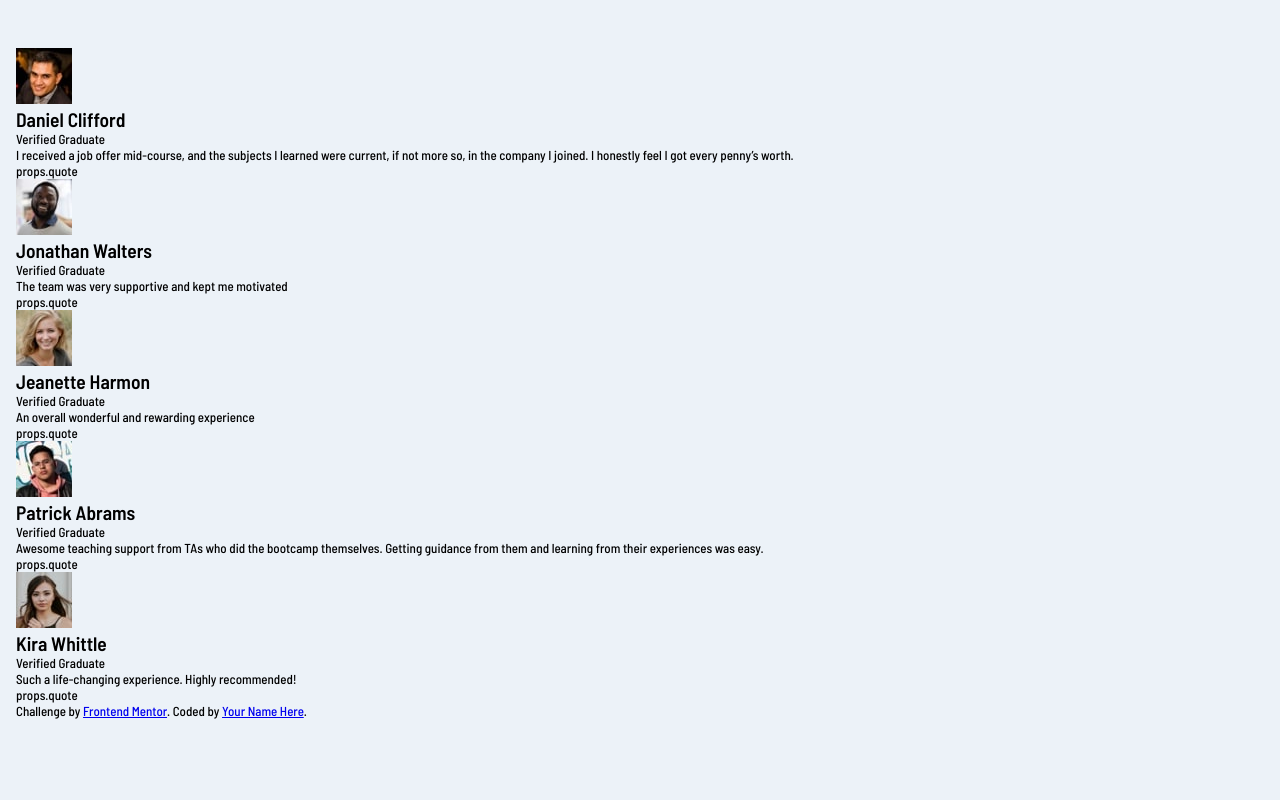
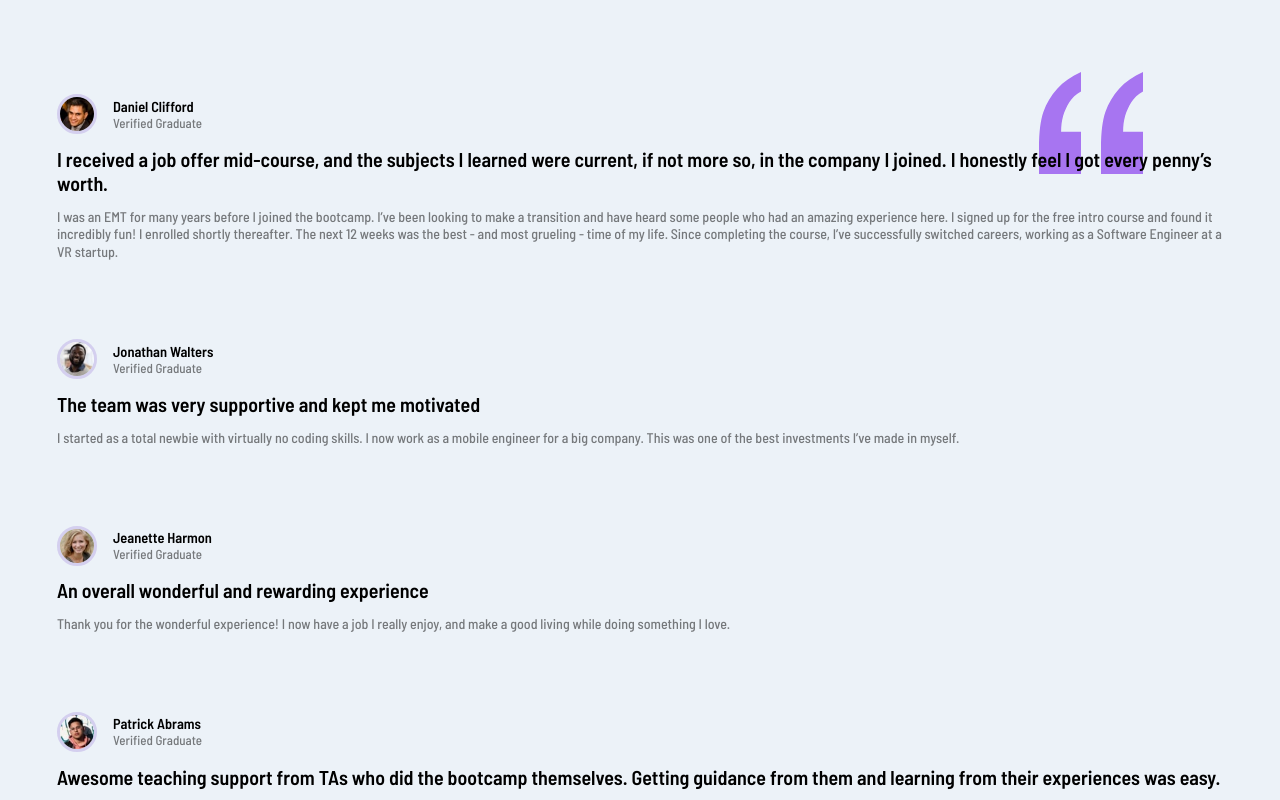
Before and after one commit to Deva-Mari/Testimonials-grid-section, a React (Create React App) app: page / in a window 1280 px wide. Shown: the top 800 px of the page. Built offline with nearby package versions, Linux system fonts and the light colour scheme.

Commit message:
added basic card styling

```diff
--- a/src/components/Card.tsx
+++ b/src/components/Card.tsx
@@ -25,7 +25,7 @@
         </div>
       </div>
       <p className={styles.blurb}>{props.blurb}</p>
-      <p className={styles.quote}>props.quote</p>
+      <p className={styles.quote}>{props.quote}</p>
     </div>
   );
 };
--- a/src/css/Card.module.css
+++ b/src/css/Card.module.css
@@ -1 +1,49 @@
-/* No CSS *//*# sourceMappingURL=Card.module.css.map */
+.card {
+  padding: 33px;
+  padding-top: 22px;
+  border-radius: 10px;
+  margin: 1.5rem;
+}
+
+.card:first-of-type {
+  background-image: url(../assets/bg-pattern-quotation.svg);
+  background-repeat: no-repeat;
+  background-position: 90% 0%;
+}
+
+.card .header {
+  display: -webkit-box;
+  display: -ms-flexbox;
+  display: flex;
+  -webkit-box-align: center;
+      -ms-flex-align: center;
+          align-items: center;
+}
+
+.card .header img {
+  border-radius: 50%;
+  border: 3px solid rgba(117, 65, 200, 0.2);
+  margin-right: 1rem;
+  width: 2.5rem;
+}
+
+.card .header div h2 {
+  font-size: .9rem;
+}
+
+.card .header div p {
+  opacity: .5;
+}
+
+.card .blurb {
+  margin: .8rem 0;
+  font-weight: 600;
+  font-size: 20px;
+}
+
+.card .quote {
+  opacity: .5;
+  font-size: 14px;
+  line-height: 1.1rem;
+}
+/*# sourceMappingURL=Card.module.css.map */
--- a/src/css/Card.module.scss
+++ b/src/css/Card.module.scss
@@ -1,3 +1,43 @@
-// .card{
+@import "./variables.scss";
+.card{
+    // background: $moderateViolet;
+    padding: 33px;
+    padding-top: 22px;
+    border-radius: 10px;
+    margin: 1.5rem;
+    &:first-of-type{
+        background-image: url(../assets/bg-pattern-quotation.svg);
+        background-repeat: no-repeat;
+        background-position: 90% 0%;
+    }
+    .header{
+        display: flex;
+        align-items: center;
+        img{
+            border-radius: 50%;
+            border: 3px solid rgba($moderateViolet, .2);
+            margin-right: 1rem;
+            width: 2.5rem;
+        }
+        div{
+            h2{
+                font-size: .9rem;
+            }
+            p{
+                opacity: .5;
+            }
+        }
+    }
+    .blurb{
+        margin: .8rem 0;
+        font-weight: 600;
+        font-size: 20px;
+    }
+    .quote{
+        opacity: .5;
+        font-size: 14px;
+        line-height: 1.1rem;
+    }
 
-// }
+
+}
--- a/src/css/index.css
+++ b/src/css/index.css
@@ -13,6 +13,6 @@
 body {
   font-size: 13px;
   background-color: #ecf2f8;
-  padding: 3rem 1rem;
+  padding: 3rem 0;
 }
 /*# sourceMappingURL=index.css.map */
--- a/src/css/index.scss
+++ b/src/css/index.scss
@@ -14,5 +14,5 @@
 body {
   font-size: 13px;
   background-color: $lightGrayishBlue;
-  padding: 3rem 1rem;
+  padding: 5rem 1rem;
 }
--- a/src/css/variables.scss
+++ b/src/css/variables.scss
@@ -1,5 +1,5 @@
 // primary
-$moderateViolet: hsl(263, 55%, 52%);
+$moderateViolet: rgb(117, 65, 200);
 $veryDarkGrayishBlue: hsl(217, 19%, 35%);
 $veryDarkBlackishBlue: hsl(219, 29%, 14%);
 $white: hsl(0, 0%, 100%);
```
Also changed, not shown: 1 other file (tests, documents, lock files or other folders).
